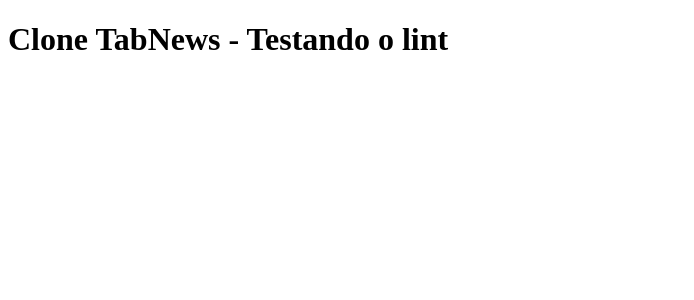
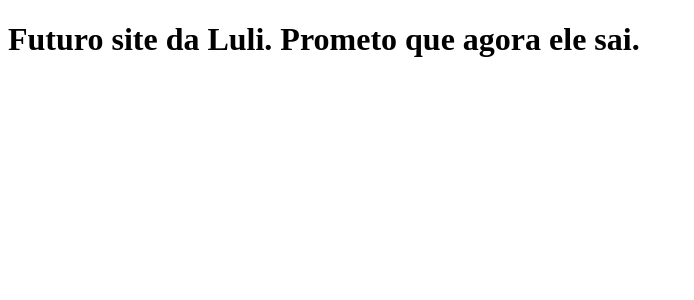
Before and after one commit to flavio-escobar/clone-tabnews, a Next.js app: page / in a window 1280 px wide. Shown: the top 300 px of the page, without its empty margins (0-694 px from the left). Built offline with nearby package versions, Linux system fonts and the light colour scheme.

Commit message:
feat: implementing migrations

```diff
--- a/package.json
+++ b/package.json
@@ -11,12 +11,16 @@
     "lint:check": "prettier --check .",
     "lint:fix": "prettier --write .",
     "test": "jest",
-    "test:watch": "jest --watchAll"
+    "test:watch": "jest --watchAll",
+    "migration:create": "node-pg-migrate --migrations-dir infra/migrations create",
+    "migration:up": "node-pg-migrate --migrations-dir infra/migrations --envPath .env.development up"
   },
   "author": "",
   "license": "MIT",
   "dependencies": {
+    "dotenv": "^16.4.4",
     "next": "^15.5.23",
+    "node-pg-migrate": "^6.2.2",
     "pg": "^8.11.3",
     "react": "^18.2.0",
     "react-dom": "^18.2.0"
--- a/pages/index.js
+++ b/pages/index.js
@@ -1,5 +1,5 @@
 function Home() {
-  return <h1>Clone TabNews - Testando o lint</h1>;
+  return <h1>Futuro site da Luli. Prometo que agora ele sai.</h1>;
 }
 
 function test() {
```
Also changed, not shown: 2 other files (tests, documents, lock files or other folders).
